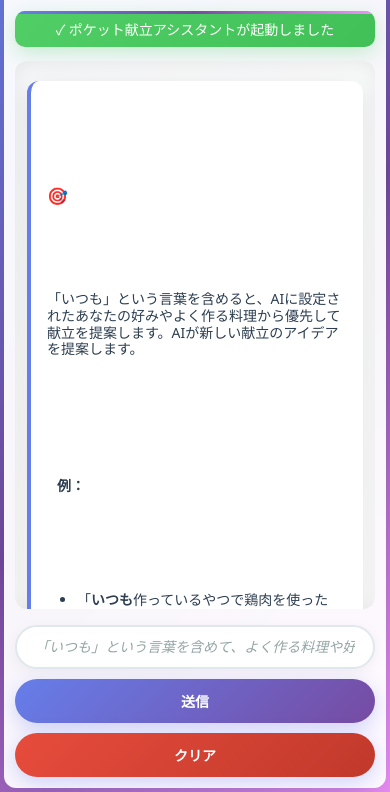
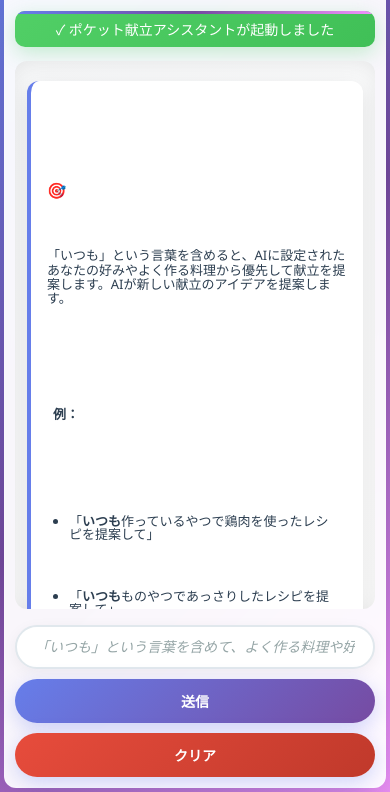
Before and after one commit to tomomo086/Recipe_SLM, a plain HTML site: page chat.html in a window 390 px wide. Shown: the part 56-848 px from the top of the page. Drawn offline with Linux system fonts and the light colour scheme.

Commit message:
さらに修正

```diff
--- a/styles.css
+++ b/styles.css
@@ -3,9 +3,9 @@
     background: linear-gradient(135deg, #667eea 0%, #764ba2 100%);
     color: white;
     border-left: 4px solid #f093fb;
-    margin-right: 0;
-    margin-left: 0;
+    margin: 4px 0;
     text-align: left;
+    padding: 15px 20px;
 }
 
 .welcome-message::before {
@@ -13,44 +13,45 @@
 }
 
 .welcome-content h3 {
-    margin: 0 0 4px 0;
-    font-size: 1.4em;
+    margin: 0 0 2px 0;
+    font-size: 1.3em;
     font-weight: 600;
     color: white;
+    line-height: 1.1;
 }
 
 .welcome-content p {
-    margin: 0 0 4px 0;
-    line-height: 1.2;
+    margin: 0 0 2px 0;
+    line-height: 1.1;
 }
 
 .welcome-content .example-queries {
     background: rgba(255, 255, 255, 0.1);
-    padding: 6px;
-    border-radius: 12px;
-    margin: 4px 0;
+    padding: 4px 8px;
+    border-radius: 8px;
+    margin: 2px 0;
 }
 
 .welcome-content .example-queries p {
-    margin: 0 0 3px 0;
+    margin: 0 0 2px 0;
     font-weight: 600;
 }
 
 .welcome-content .example-queries ul {
     margin: 0;
-    padding-left: 20px;
+    padding-left: 16px;
 }
 
 .welcome-content .example-queries li {
-    margin: 2px 0;
-    line-height: 1.1;
+    margin: 1px 0;
+    line-height: 1.0;
 }
 
 .welcome-content .tip {
     background: rgba(255, 255, 255, 0.2);
-    padding: 6px;
-    border-radius: 8px;
-    margin: 4px 0 0 0;
+    padding: 4px 8px;
+    border-radius: 6px;
+    margin: 2px 0 0 0;
     font-weight: 500;
     text-align: center;
 }
@@ -58,54 +59,54 @@
 /* レスポンシブ対応 */
 @media (max-width: 768px) {
     .welcome-content h3 {
-        font-size: 1.3em;
-        margin-bottom: 12px;
+        font-size: 1.2em;
+        margin-bottom: 6px;
     }
 
     .welcome-content p {
-        margin-bottom: 12px;
+        margin-bottom: 6px;
     }
 
     .welcome-content .example-queries {
-        padding: 12px;
-        margin: 12px 0;
+        padding: 6px 8px;
+        margin: 6px 0;
     }
 
     .welcome-content .example-queries li {
-        margin: 6px 0;
+        margin: 3px 0;
     }
 
     .welcome-content .tip {
-        padding: 10px;
-        margin: 12px 0 0 0;
+        padding: 6px 8px;
+        margin: 6px 0 0 0;
     }
 }
 
 @media (max-width: 480px) {
     .welcome-content h3 {
-        font-size: 1.2em;
-        margin-bottom: 10px;
+        font-size: 1.1em;
+        margin-bottom: 4px;
     }
 
     .welcome-content p {
-        margin-bottom: 10px;
-        font-size: 14px;
+        margin-bottom: 4px;
+        font-size: 13px;
     }
 
     .welcome-content .example-queries {
-        padding: 10px;
-        margin: 10px 0;
+        padding: 4px 6px;
+        margin: 4px 0;
     }
 
     .welcome-content .example-queries li {
-        margin: 5px 0;
-        font-size: 14px;
+        margin: 2px 0;
+        font-size: 13px;
     }
 
     .welcome-content .tip {
-        padding: 8px;
-        margin: 10px 0 0 0;
-        font-size: 14px;
+        padding: 4px 6px;
+        margin: 4px 0 0 0;
+        font-size: 13px;
     }
 }
 
@@ -166,7 +167,7 @@ h2 {
 }
 
 .message {
-    margin: 15px 0;
+    margin: 8px 0;
     padding: 20px 25px;
     border-radius: 18px;
     line-height: 1.6;
```
